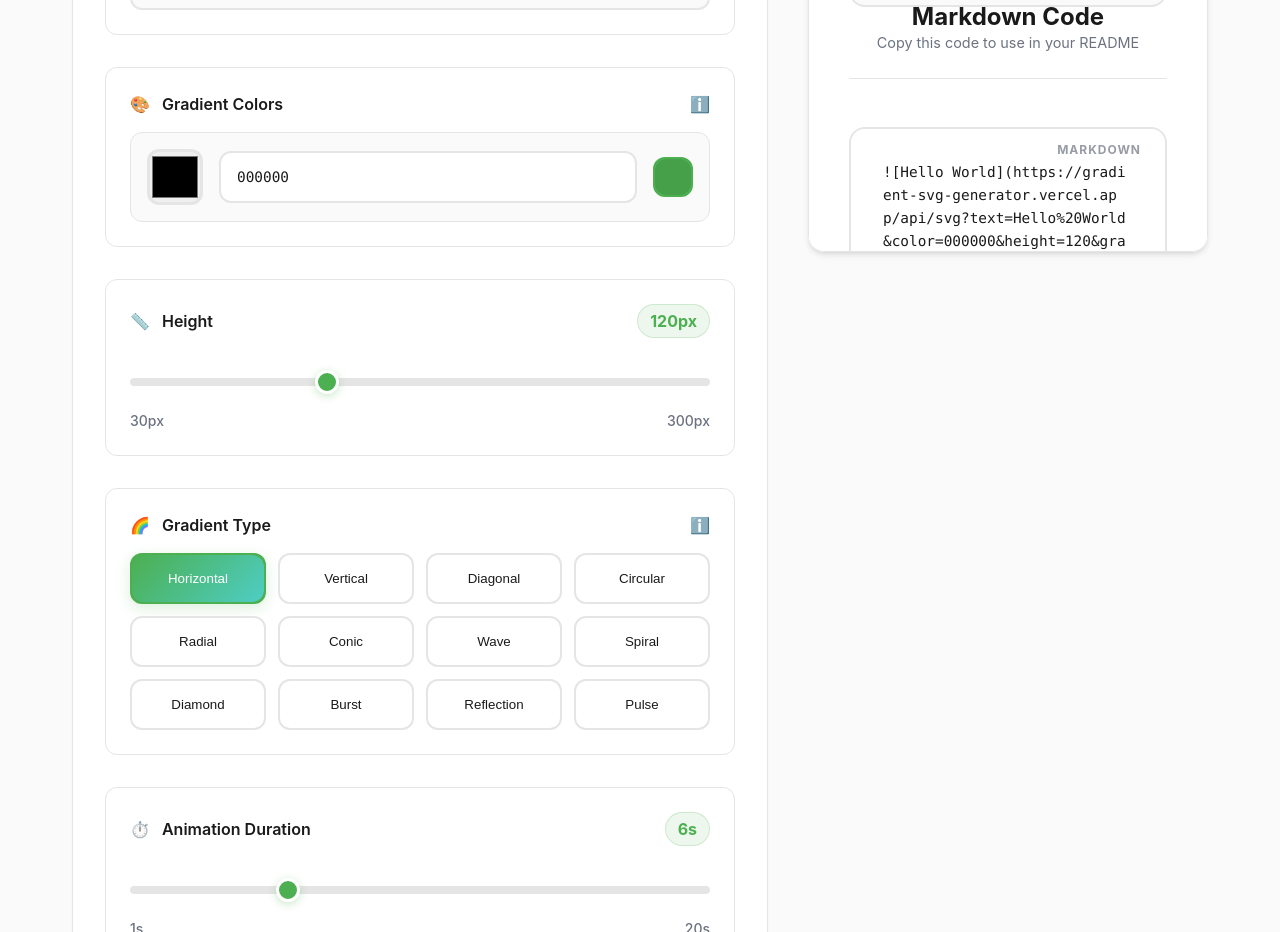
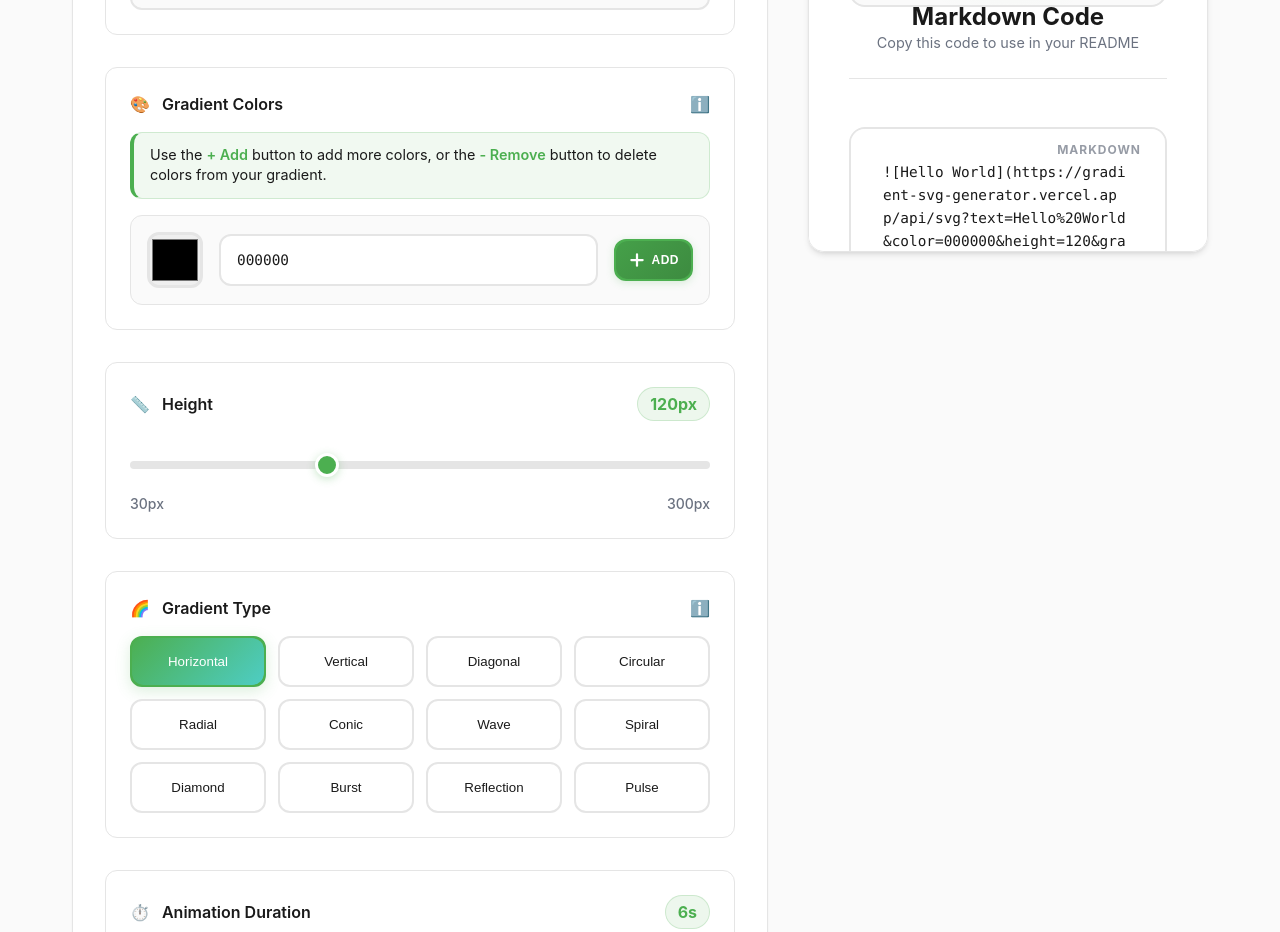
Before and after one commit to ChanMeng666/gradient-svg-generator, a Next.js app: page /settings in a window 1280 px wide. Shown: the part 1420-2352 px from the top of the page. Built offline with nearby package versions, Linux system fonts and the light colour scheme.

Commit message:
Optimize the style of the settings page

```diff
--- a/src/components/BasicSettings.js
+++ b/src/components/BasicSettings.js
@@ -51,8 +51,11 @@ const BasicSettings = ({ config, setConfig }) => {
             <span>🎨</span>
             <span>Gradient Colors</span>
           </div>
-          <span className="tooltip-icon" title="Add multiple colors to create complex gradients">ℹ️</span>
+          <span className="tooltip-icon" title="Click the + button to add more colors, or the - button to remove colors. Create stunning multi-color gradients!">ℹ️</span>
         </label>
+        <div className="color-picker-description">
+          <p>Use the <strong>+ Add</strong> button to add more colors, or the <strong>- Remove</strong> button to delete colors from your gradient.</p>
+        </div>
         <div className="multi-color-picker">
           {config.colors.map((color, index) => (
             <ColorRow
--- a/src/components/ColorRow.js
+++ b/src/components/ColorRow.js
@@ -21,18 +21,38 @@ const ColorRow = ({ color, index, total, onUpdate, onAdd, onRemove }) => (
         <button
           className="color-action-button remove"
           onClick={() => onRemove(index)}
-          title="Remove color"
+          title="Remove this color"
+          aria-label="Remove color"
         >
-          <span>−</span>
+          <svg
+            width="16"
+            height="16"
+            viewBox="0 0 16 16"
+            fill="currentColor"
+            xmlns="http://www.w3.org/2000/svg"
+          >
+            <path d="M2 8a1 1 0 0 1 1-1h10a1 1 0 1 1 0 2H3a1 1 0 0 1-1-1z"/>
+          </svg>
+          <span className="button-label">Remove</span>
         </button>
       )}
       {index === total - 1 && (
         <button
           className="color-action-button add"
           onClick={onAdd}
-          title="Add color"
+          title="Add a new color"
+          aria-label="Add color"
         >
-          <span>+</span>
+          <svg
+            width="16"
+            height="16"
+            viewBox="0 0 16 16"
+            fill="currentColor"
+            xmlns="http://www.w3.org/2000/svg"
+          >
+            <path d="M8 2a1 1 0 0 1 1 1v4h4a1 1 0 1 1 0 2H9v4a1 1 0 1 1-2 0V9H3a1 1 0 0 1 0-2h4V3a1 1 0 0 1 1-1z"/>
+          </svg>
+          <span className="button-label">Add</span>
         </button>
       )}
     </div>
--- a/src/styles/forms.css
+++ b/src/styles/forms.css
@@ -74,6 +74,27 @@
 }
 
 /* Multi-color Picker */
+.color-picker-description {
+  margin-bottom: 1rem;
+  padding: 12px 16px;
+  background: rgba(76, 175, 80, 0.08);
+  border: 1px solid rgba(76, 175, 80, 0.2);
+  border-radius: var(--border-radius);
+  border-left: 4px solid var(--primary-color);
+}
+
+.color-picker-description p {
+  margin: 0;
+  font-size: 0.9rem;
+  color: var(--text);
+  line-height: 1.4;
+}
+
+.color-picker-description strong {
+  color: var(--primary-color);
+  font-weight: 600;
+}
+
 .multi-color-picker {
   display: flex;
   flex-direction: column;
@@ -150,14 +171,17 @@
 .color-actions {
   display: flex;
   gap: 0.5rem;
+  align-items: center;
 }
 
 .color-action-button {
   display: flex;
   align-items: center;
   justify-content: center;
-  width: 40px;
-  height: 40px;
+  gap: 6px;
+  min-width: 42px;
+  height: 42px;
+  padding: 0 12px;
   border: 2px solid var(--border);
   border-radius: var(--border-radius);
   background: var(--surface);
@@ -166,6 +190,9 @@
   transition: all 0.3s ease;
   position: relative;
   overflow: hidden;
+  font-weight: 600;
+  box-shadow: 0 2px 4px rgba(0, 0, 0, 0.1);
+  white-space: nowrap;
 }
 
 .color-action-button::before {
@@ -195,34 +222,100 @@
 .color-action-button svg {
   position: relative;
   z-index: 1;
-  font-size: 1.125rem;
+  width: 18px;
+  height: 18px;
+  transition: transform 0.2s ease;
+}
+
+.color-action-button:hover svg {
+  transform: scale(1.1);
+}
+
+.button-label {
+  position: relative;
+  z-index: 1;
+  font-size: 12px;
+  font-weight: 600;
+  letter-spacing: 0.5px;
+  text-transform: uppercase;
+}
+
+.color-action-button:active {
+  transform: translateY(-1px);
+  transition: transform 0.1s ease;
+}
+
+.color-action-button.add:active {
+  transform: translateY(-1px);
+}
+
+.color-action-button.remove:active {
+  transform: translateY(-1px);
+}
+
+/* Tooltip enhancement */
+.color-action-button[title]:hover::after {
+  content: attr(title);
+  position: absolute;
+  bottom: -35px;
+  left: 50%;
+  transform: translateX(-50%);
+  background: rgba(0, 0, 0, 0.8);
+  color: white;
+  padding: 4px 8px;
+  border-radius: 4px;
+  font-size: 12px;
+  white-space: nowrap;
+  z-index: 1000;
+  opacity: 0;
+  animation: tooltipFadeIn 0.3s ease forwards;
+}
+
+@keyframes tooltipFadeIn {
+  from {
+    opacity: 0;
+    transform: translateX(-50%) translateY(5px);
+  }
+  to {
+    opacity: 1;
+    transform: translateX(-50%) translateY(0);
+  }
 }
 
 .color-action-button.add {
-  background: var(--primary-color);
+  background: linear-gradient(135deg, #4CAF50, #45a049);
   color: white;
-  border-color: var(--primary-color);
+  border-color: #4CAF50;
+  box-shadow: 0 2px 8px rgba(76, 175, 80, 0.2);
 }
 
 .color-action-button.add::before {
-  background: var(--primary-hover);
+  background: linear-gradient(135deg, #45a049, #3d8b40);
   transform: scale(1);
 }
 
+.color-action-button.add:hover {
+  border-color: #45a049;
+  box-shadow: 0 4px 15px rgba(76, 175, 80, 0.4);
+  transform: translateY(-3px);
+}
+
 .color-action-button.remove {
-  background: #dc3545;
+  background: linear-gradient(135deg, #f44336, #d32f2f);
   color: white;
-  border-color: #dc3545;
+  border-color: #f44336;
+  box-shadow: 0 2px 8px rgba(244, 67, 54, 0.2);
 }
 
 .color-action-button.remove::before {
-  background: #c82333;
+  background: linear-gradient(135deg, #d32f2f, #c62828);
   transform: scale(1);
 }
 
 .color-action-button.remove:hover {
-  border-color: #c82333;
-  box-shadow: 0 4px 15px rgba(220, 53, 69, 0.3);
+  border-color: #d32f2f;
+  box-shadow: 0 4px 15px rgba(244, 67, 54, 0.4);
+  transform: translateY(-3px);
 }
 
 /* Gradient Type Buttons */
@@ -389,6 +482,22 @@
 
   .color-actions {
     align-self: center;
+    gap: 0.75rem;
+  }
+
+  .color-action-button {
+    min-width: 48px;
+    height: 48px;
+    padding: 0 8px;
+  }
+
+  .color-action-button svg {
+    width: 20px;
+    height: 20px;
+  }
+
+  .button-label {
+    display: none;
   }
 }
 
```
